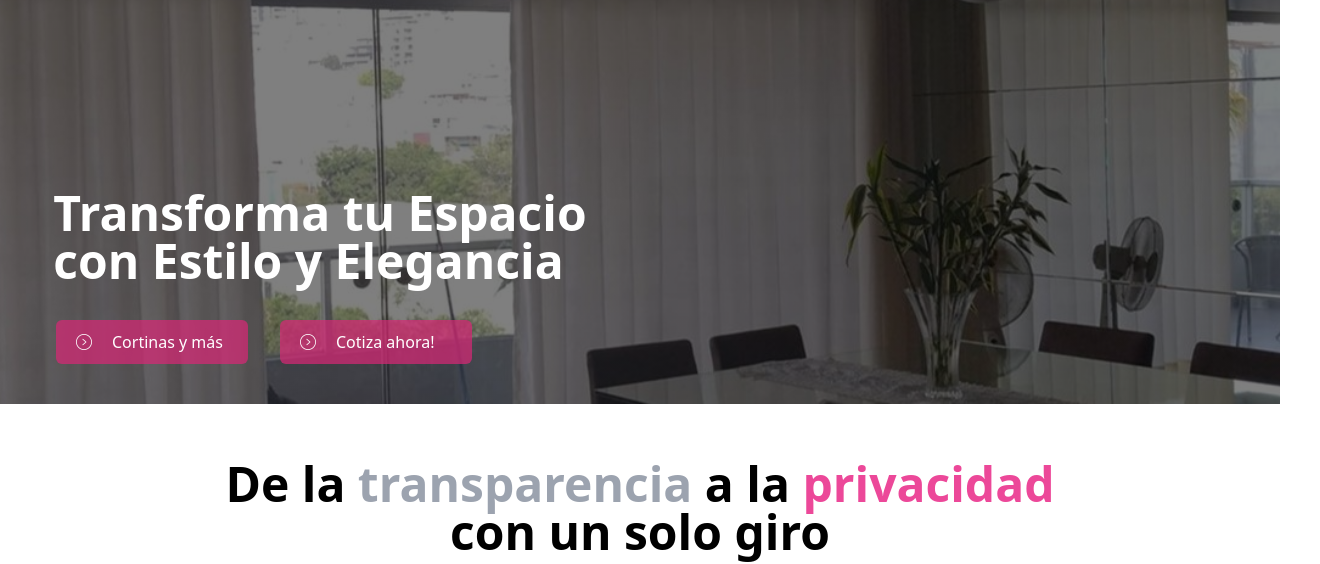
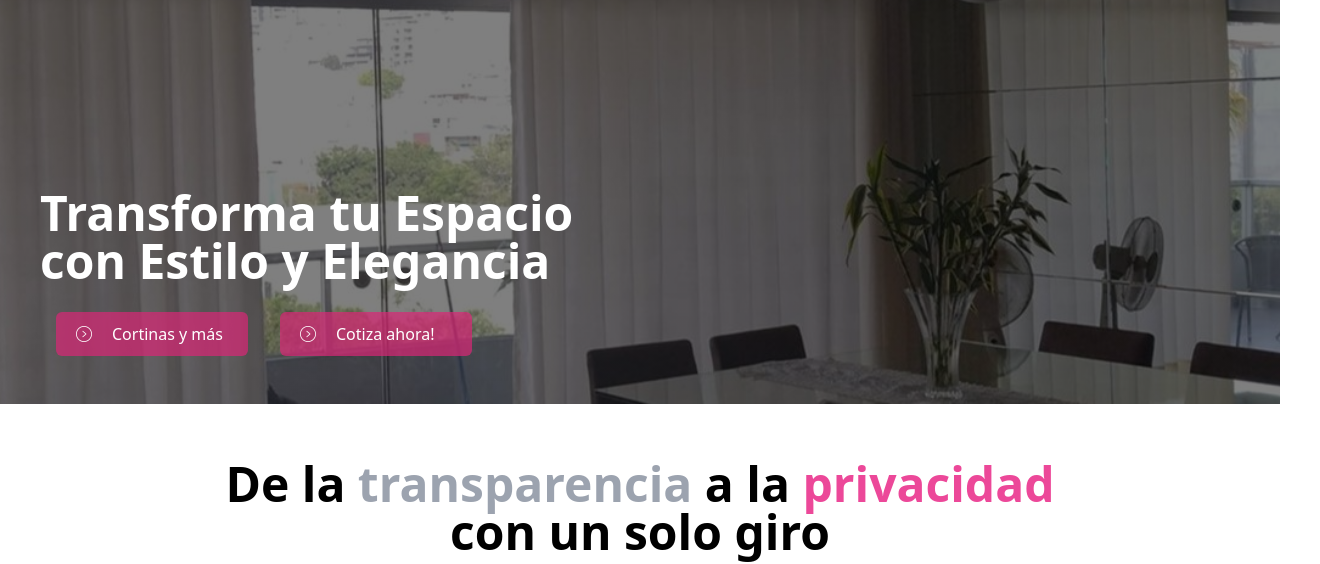
Before and after one commit to Decoryermith/Landing-page, a website: page index.html in a window 1280 px wide. Shown: the part 96-660 px from the top of the page, 1320 px wide, since content can reach past the window. Drawn offline with Linux system fonts and the light colour scheme.

Commit message:
fix: fixing hero section almos

```diff
--- a/index.html
+++ b/index.html
@@ -38,12 +38,12 @@
     </section>
     <section id="hero-section" class="my-hidden delay-100">
         <div class="hero-image">
-            <div class="text-center absolute md:top-2/3 md:left-1/4 md:text-left md:text-5xl md:font-bold top-1/2 left-1/2 -translate-x-1/2 -translate-y-1/2 text-white">
-                <h1 >Transforma tu Espacio<br> con Estilo y Elegancia</h1>
+            <div class="text-center absolute w-screen md:top-2/3 md:text-left md:text-5xl md:font-bold text-4xl font-bold top-1/2 left-1/2 -translate-x-1/2 -translate-y-1/2 text-white">
+                <h1 class="md:pl-10" >Transforma tu Espacio<br> con Estilo y Elegancia</h1>
             </div>
-                <div class="flex flex-row justify-center md:absolute left-10 bottom-0 mt-8 mb-10 z-20 w-auto">
-                    <a href="#products" class=""><button class="text-center mx-4 text-white flex flex-row items-center rounded-md px-2 py-2.5 md:w-48 w-36 hover:scale-110 transition duration-150 ease-in-out bg-pink-600 bg-opacity-70 hover:bg-pink-700"><img class="px-3" src="./public/img/arrow-right.png"> <span class="md:pl-2 pl-0">Cortinas y más</span></button></a>
-                    <a href="#contact-us" class=""><button class="text-center mx-4 text-white flex flex-row items-center rounded-md px-2 py-2.5 md:w-48 w-36 hover:scale-110 transition duration-150 ease-in-out bg-pink-600 bg-opacity-70 hover:bg-pink-700"><img class="px-3" src="./public/img/arrow-right.png"><span class="md:pl-2 pl-0">Cotiza ahora!</span></button></a>
+                <div class="flex md:flex-row flex-col w-screen justify-center items-center md:justify-start   absolute md:left-10 md:bottom-10 md:translate-x-0 md:translate-y-0 left-1/2 bottom-0 -translate-x-1/2 -translate-y-1/3 z-20">
+                    <a href="#products" class=""><button class="text-center mx-4 text-white flex flex-row items-center rounded-md px-2 py-2.5 w-48 my-2 hover:scale-110 transition duration-150 ease-in-out bg-pink-600 bg-opacity-70 hover:bg-pink-700"><img class="px-3" src="./public/img/arrow-right.png"> <span class="md:pl-2 pl-0">Cortinas y más</span></button></a>
+                    <a href="#contact-us" class=""><button class="text-center mx-4 text-white flex flex-row items-center rounded-md px-2 py-2.5 w-48 my-2 hover:scale-110 transition duration-150 ease-in-out bg-pink-600 bg-opacity-70 hover:bg-pink-700"><img class="px-3" src="./public/img/arrow-right.png"><span class="md:pl-2 pl-0">Cotiza ahora!</span></button></a>
                 </div>
 
           </div>
```
Also changed, not shown: public/styles.css.
